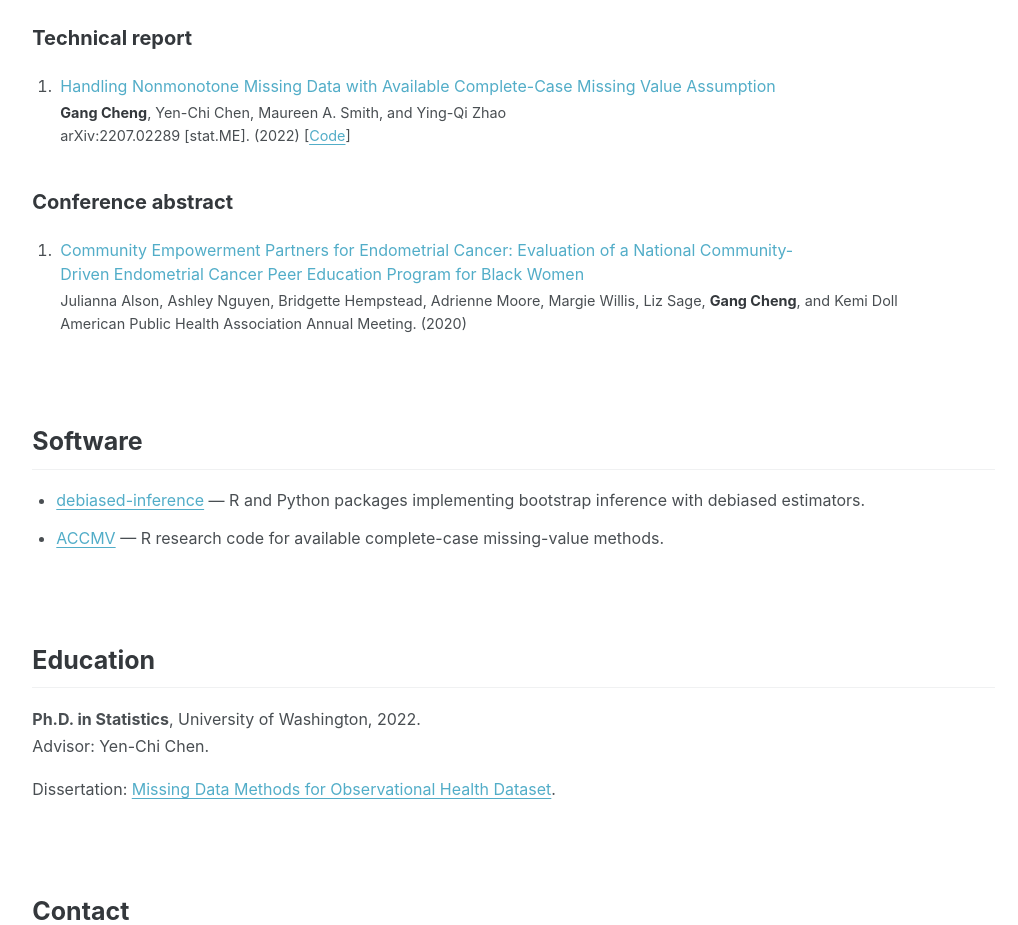
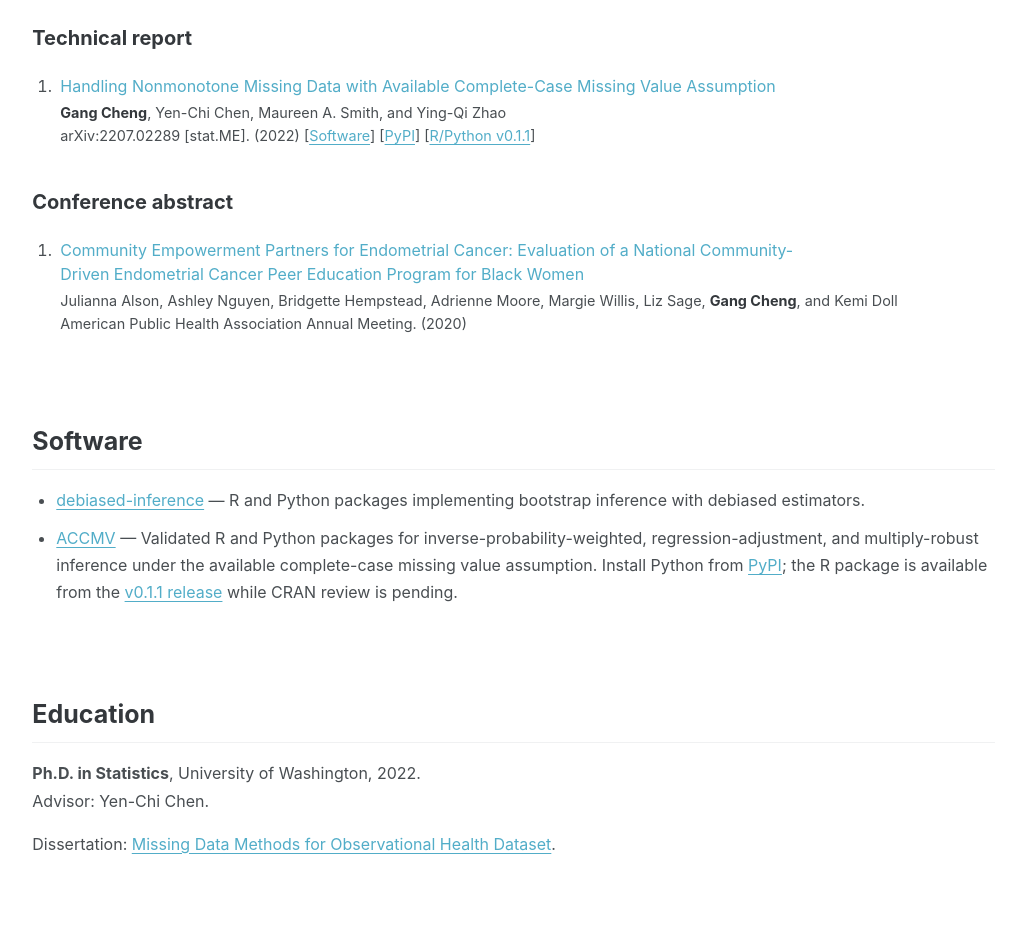
Before and after one commit to mathcg/mathcg.github.io, a plain HTML site: page index.html in a window 1280 px wide. Shown: the part 1173-2098 px from the top of the page, without its empty margins (253-1271 px from the left). Drawn offline with Linux system fonts and the light colour scheme.

Commit message:
Add ACCMV package links

```diff
--- a/index.html
+++ b/index.html
@@ -151,7 +151,7 @@
               <div>
                 <h3><a href="https://arxiv.org/abs/2207.02289" rel="noopener noreferrer">Handling Nonmonotone Missing Data with Available Complete-Case Missing Value Assumption</a></h3>
                 <p class="authors"><strong>Gang Cheng</strong>, Yen-Chi Chen, Maureen A. Smith, and Ying-Qi Zhao</p>
-                <p class="venue">arXiv:2207.02289 [stat.ME]. (2022) [<a href="https://github.com/mathcg/ACCMV" rel="noopener noreferrer">Code</a>]</p>
+                <p class="venue">arXiv:2207.02289 [stat.ME]. (2022) [<a href="https://github.com/mathcg/ACCMV" rel="noopener noreferrer">Software</a>] [<a href="https://pypi.org/project/accmv/" rel="noopener noreferrer">PyPI</a>] [<a href="https://github.com/mathcg/ACCMV/releases/tag/v0.1.1" rel="noopener noreferrer">R/Python v0.1.1</a>]</p>
               </div>
             </li>
           </ol>
@@ -171,7 +171,7 @@
           <h2 id="software-heading">Software</h2>
           <ul class="software-list">
             <li><a href="https://github.com/mathcg/debiased-inference" rel="noopener noreferrer">debiased-inference</a> — R and Python packages implementing bootstrap inference with debiased estimators.</li>
-            <li><a href="https://github.com/mathcg/ACCMV" rel="noopener noreferrer">ACCMV</a> — R research code for available complete-case missing-value methods.</li>
+            <li><a href="https://github.com/mathcg/ACCMV" rel="noopener noreferrer">ACCMV</a> — Validated R and Python packages for inverse-probability-weighted, regression-adjustment, and multiply-robust inference under the available complete-case missing value assumption. Install Python from <a href="https://pypi.org/project/accmv/" rel="noopener noreferrer">PyPI</a>; the R package is available from the <a href="https://github.com/mathcg/ACCMV/releases/tag/v0.1.1" rel="noopener noreferrer">v0.1.1 release</a> while CRAN review is pending.</li>
           </ul>
         </section>
 
```
Also changed, not shown: 1 other file.
